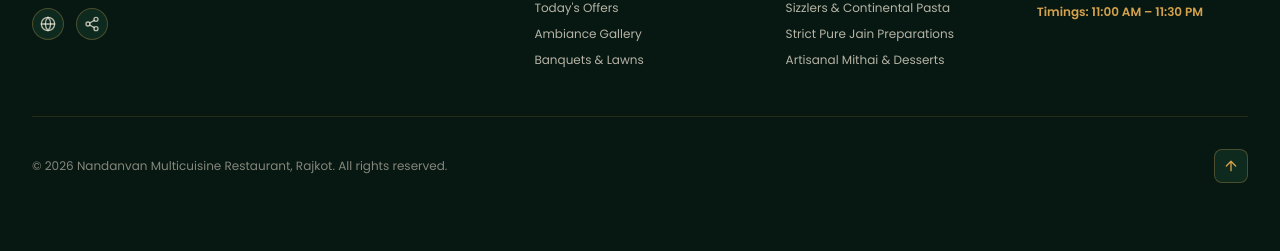
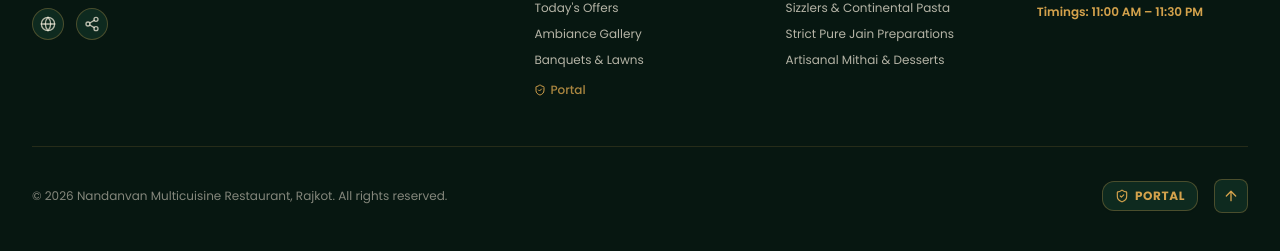
Before and after one commit to dangarrajdeep2-dot/restoruntwebsite, a React (Vite) app: page / in a window 1280 px wide. Shown: the part 9766-10017 px from the top of the page. Built offline with nearby package versions, Linux system fonts and the light colour scheme; no server answers; a web font is replaced by a local one.

Commit message:
feat(footer): add direct Portal login button at website bottom

```diff
--- a/src/components/Footer.jsx
+++ b/src/components/Footer.jsx
@@ -82,6 +82,19 @@ export default function Footer() {
               <li><a href="#offers" className="hover:text-gold transition-colors">Today's Offers</a></li>
               <li><a href="#gallery" className="hover:text-gold transition-colors">Ambiance Gallery</a></li>
               <li><a href="#events" className="hover:text-gold transition-colors">Banquets & Lawns</a></li>
+              <li>
+                <a
+                  href="#/portal"
+                  onClick={() => {
+                    window.location.hash = '#/portal';
+                    window.scrollTo({ top: 0, behavior: 'smooth' });
+                  }}
+                  className="hover:text-gold transition-colors text-gold/80 flex items-center space-x-1 font-medium pt-1"
+                >
+                  <ShieldCheck className="w-3 h-3 text-gold" />
+                  <span>Portal</span>
+                </a>
+              </li>
             </ul>
           </div>
 
@@ -131,7 +144,21 @@ export default function Footer() {
         <div className="pt-8 flex flex-col sm:flex-row items-center justify-between text-xs text-cream/50 gap-4">
           <p>© {new Date().getFullYear()} Nandanvan Multicuisine Restaurant, Rajkot. All rights reserved.</p>
 
-          <div className="flex items-center space-x-6">
+          <div className="flex items-center space-x-3 sm:space-x-4">
+            {/* Direct Portal Login Link */}
+            <a
+              href="#/portal"
+              onClick={() => {
+                window.location.hash = '#/portal';
+                window.scrollTo({ top: 0, behavior: 'smooth' });
+              }}
+              className="flex items-center space-x-1.5 px-3 py-1.5 rounded-xl bg-forest-900 border border-gold/30 text-gold hover:bg-gold hover:text-forest-950 text-xs font-bold uppercase tracking-wider transition-all shadow-sm active:scale-95"
+              title="Staff & Operations Portal Login"
+            >
+              <ShieldCheck className="w-3.5 h-3.5" />
+              <span>Portal</span>
+            </a>
+
             <button
               onClick={scrollToTop}
               className="p-2 rounded-lg bg-forest-900 border border-gold/30 text-gold hover:bg-gold hover:text-forest-950 transition-colors"
```
